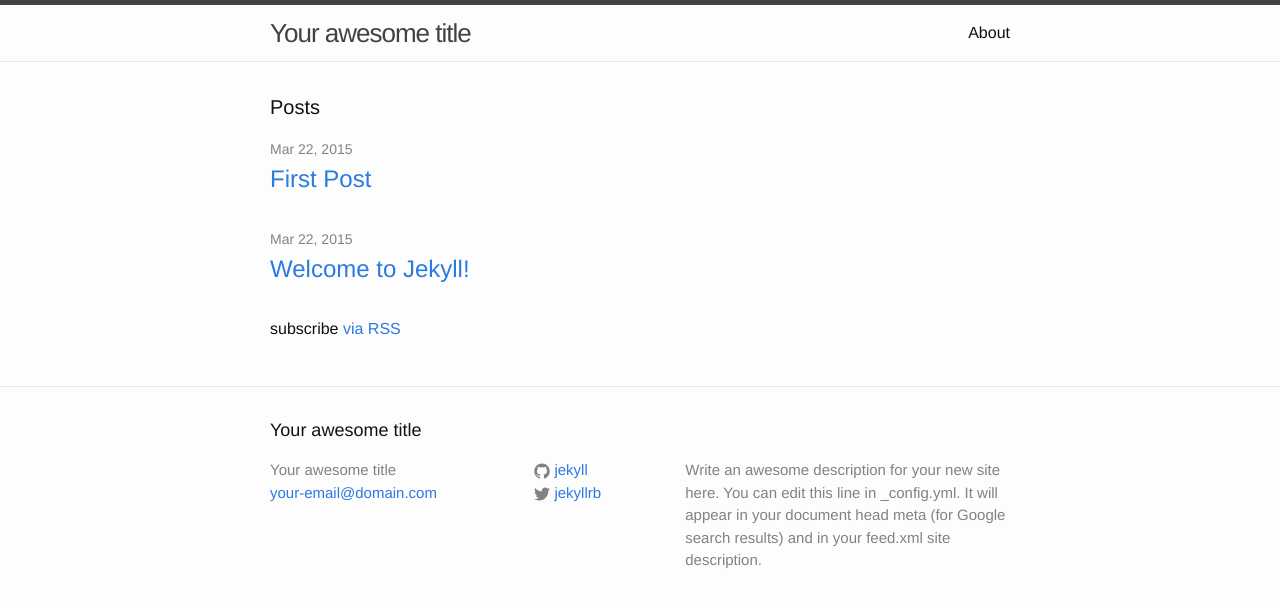
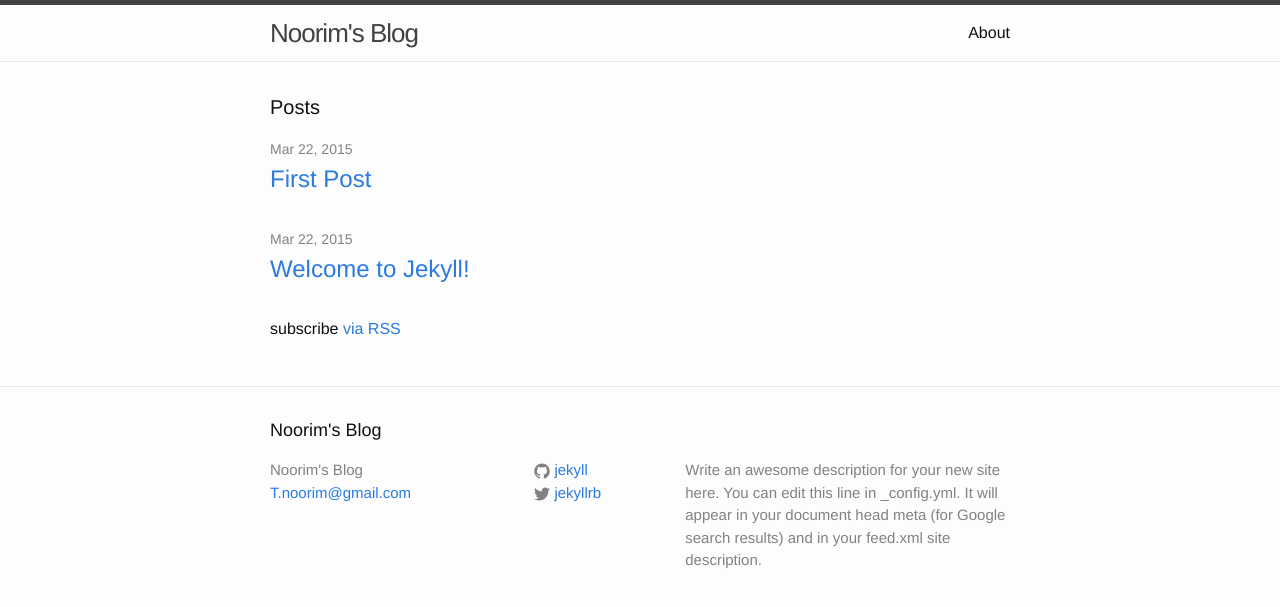
Before and after one commit to dudmy/noorim.github.io, a Jekyll site: the page built from index.html, in a window 1280 px wide. Shown: the top 607 px of the page. Built offline with Jekyll 4.4.1, drawn with Linux system fonts in a browser that asks for light colours.

Commit message:
title change

```diff
--- a/_config.yml
+++ b/_config.yml
@@ -1,12 +1,12 @@
 # Site settings
-title: Your awesome title
-email: your-email@domain.com
+title: Noorim's Blog
+email: T.noorim@gmail.com
 description: > # this means to ignore newlines until "baseurl:"
   Write an awesome description for your new site here. You can edit this
   line in _config.yml. It will appear in your document head meta (for
   Google search results) and in your feed.xml site description.
-baseurl: "" # the subpath of your site, e.g. /blog/
-url: "http://yourdomain.com" # the base hostname & protocol for your site
+baseurl: "http://noorim.github.io" # the subpath of your site, e.g. /blog/
+url: "http://noorim.github.io" # the base hostname & protocol for your site
 twitter_username: jekyllrb
 github_username:  jekyll
 
```
